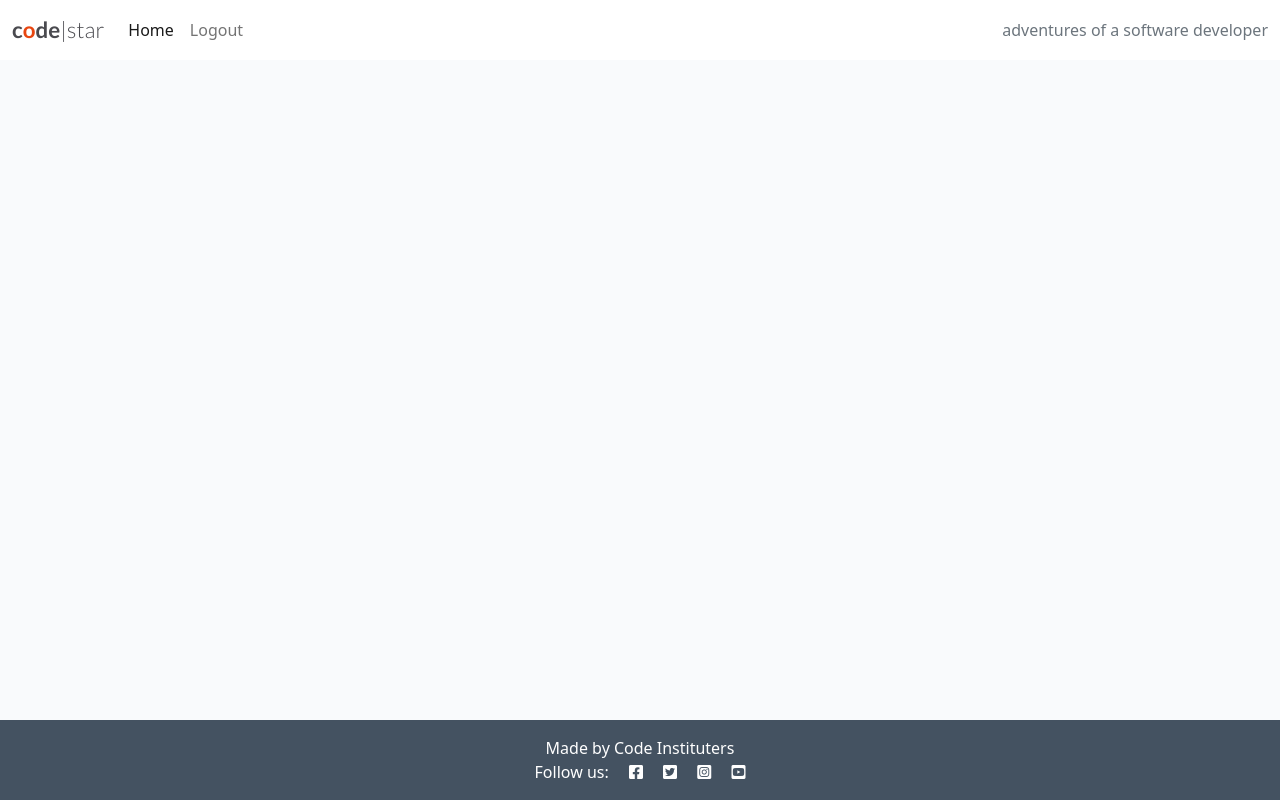
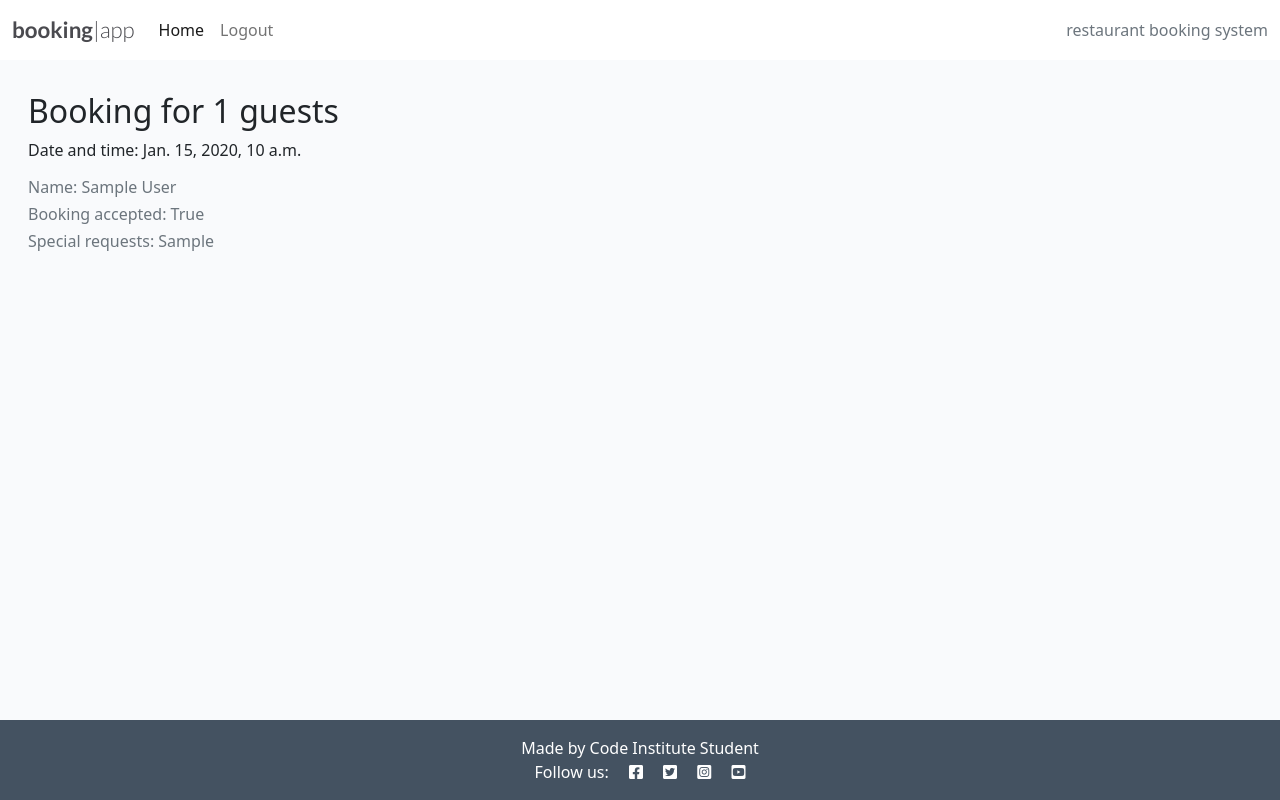
Before and after one commit to robinozer/portfolio4, a Django app: page / in a window 1280 px wide. Run offline with Django 3.2, Linux system fonts and the light colour scheme; a user stored in the database is signed in; tables that the repository leaves empty hold one stand-in row (values such as "Sample post").

Commit message:
render first view and edit html to match app requirements

```diff
--- a/bookingapp/models.py
+++ b/bookingapp/models.py
@@ -9,7 +9,7 @@ class Booking(models.Model):
     first_name = models.CharField(max_length=50)
     last_name = models.CharField(max_length=50)
     email = models.EmailField()
-    date_time = models.DateTimeField(auto_now=True)
+    date_time = models.DateTimeField(auto_now=False)
     guests = models.IntegerField()  # The number of guests for the booking
     special_request = models.TextField()
     accepted = models.BooleanField(default=False)
--- a/bookingapp/views.py
+++ b/bookingapp/views.py
@@ -8,7 +8,3 @@ class BookingListView(generic.ListView):
     queryset = Booking.objects.order_by("-date_time")
     template_name = 'index.html'
     paginate_by = 6
-
-    # Return the bookings for the currently logged in user
-    def get_queryset(self):
-        return Booking.objects.filter(user=self.request.user)
--- a/requirements.txt
+++ b/requirements.txt
@@ -3,8 +3,13 @@ cloudinary==1.32.0
 dj-database-url==1.3.0
 dj3-cloudinary-storage==0.0.6
 Django==3.2.18
+django-allauth==0.54.0
 django-summernote==0.8.20.0
 gunicorn==20.1.0
+oauthlib==3.2.2
 psycopg2==2.9.6
+PyJWT==2.6.0
+python3-openid==3.2.0
 pytz==2023.3
+requests-oauthlib==1.3.1
 sqlparse==0.4.3
--- a/templates/base.html
+++ b/templates/base.html
@@ -26,8 +26,8 @@
 
     <nav class="navbar navbar-expand-lg navbar-light bg-white">
         <div class="container-fluid">
-            <a class="navbar-brand" href="{% url 'home' %}"><span class="brand">c<span class="red-o">o</span>de<span
-                        class="thin">|star</span></span></span></a>
+            <a class="navbar-brand" href="{% url 'home' %}"><span class="brand">booking<span
+                        class="thin">|app</span></span></span></a>
             <button class="navbar-toggler" type="button" data-bs-toggle="collapse" data-bs-target="#navbarText"
                 aria-controls="navbarText" aria-expanded="false" aria-label="Toggle navigation">
                 <span class="navbar-toggler-icon"></span>
@@ -51,7 +51,7 @@
                     {% endif %}
                 </ul>
                 <span class="navbar-text text-muted">
-                    adventures of a software developer
+                    restaurant booking system
                 </span>
             </div>
         </div>
@@ -65,7 +65,7 @@
 
     <!-- Footer -->
     <footer class="footer mt-auto py-3 dark-bg">
-        <p class="m-0 text-center text-white">Made by Code Instituters</p>
+        <p class="m-0 text-center text-white">Made by Code Institute Student</p>
         <p class="m-0 text-center text-white">Follow us: <i class="fab fa-facebook-square ms-3"></i>
             <i class="fab fa-twitter-square ms-3"></i>
             <i class="fab fa-instagram-square ms-3"></i>
--- a/templates/index.html
+++ b/templates/index.html
@@ -5,14 +5,43 @@
 <div class="container-fluid">
     <div class="row">
 
-        <!-- Blog Entries Column -->
+        <!-- Bookings Column -->
         <div class="col-12 mt-3 left">
             <div class="row">
-
+                {% for booking in booking_list %}
+                <div class="col-md-4">
+                    <div class="card mb-4">
+                        <div class="card-body">
+                            <h2 class="card-title">Booking for {{ booking.guests }} guests</h2>
+                            <p class="card-text">Date and time: {{ booking.date_time }}</p>
+                            <p class="card-text text-muted h6">Name: {{ booking.first_name }}
+                                {{ booking.last_name }}</p>
+                            <p class="card-text text-muted h6">
+                                Booking accepted: {{ booking.accepted }}</p>
+                            <p class="card-text text-muted h6">Special requests: {{  booking.special_request  }}</p>
+                        </div>
+                    </div>
+                </div>
             </div>
+            {% endfor %}
         </div>
     </div>
+</div>
 
+
+{% if is_paginated %}
+<nav aria-label="Page navigation">
+    <ul class="pagination justify-content-center">
+        {% if page_obj.has_previous %}
+        <li><a href="?page={{ page_obj.previous_page_number }}" class="page-link">&laquo; PREV </a></li>
+        {% endif %}
+        {% if page_obj.has_next %}
+        <li><a href="?page={{ page_obj.next_page_number }}" class="page-link"> NEXT &raquo;</a></li>
+
+        {% endif %}
+    </ul>
+</nav>
+{% endif %}
 </div>
 
 {%endblock%}
```
Also changed, not shown: bookingapp/urls.py (line endings or trailing spaces).
